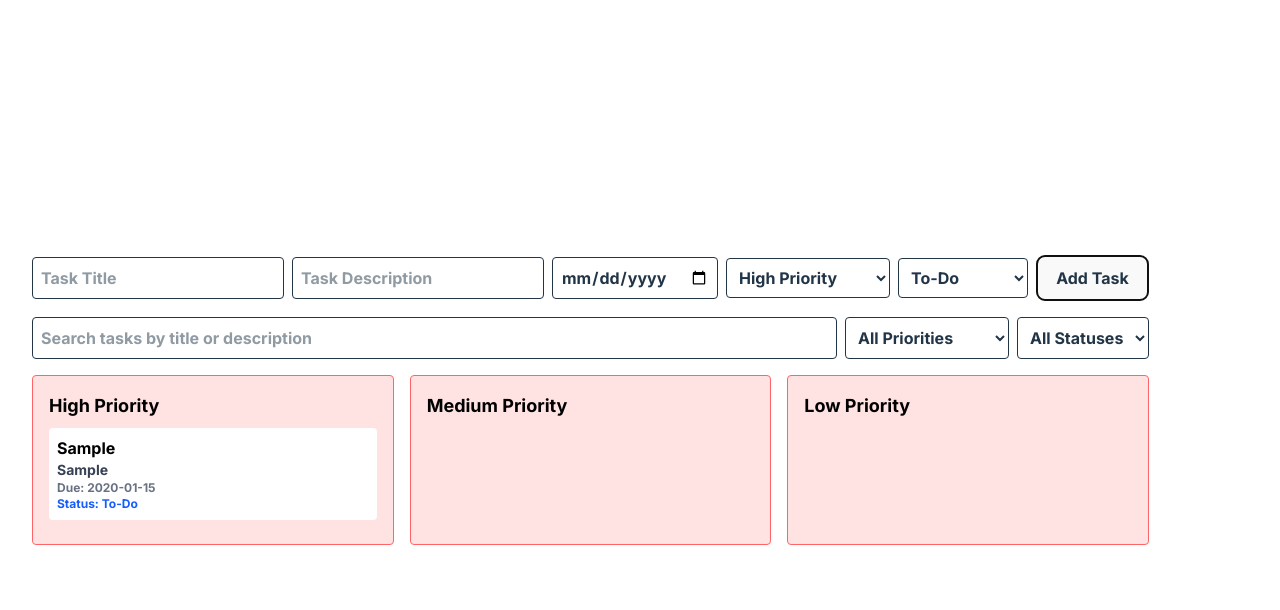
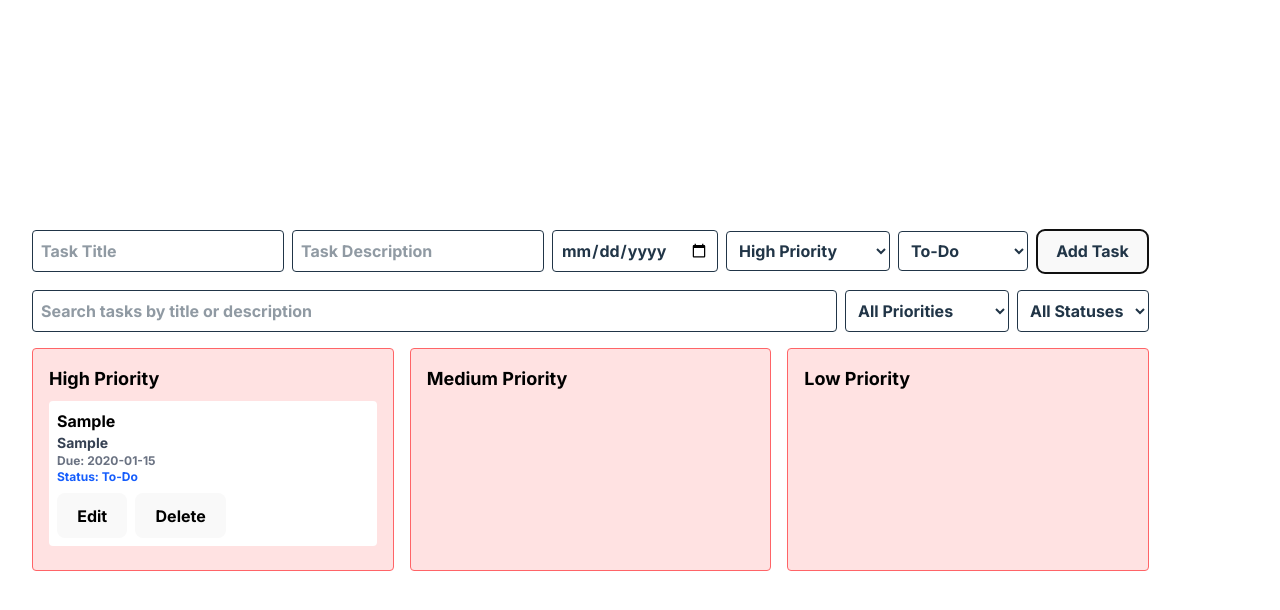
Before and after one commit to zobaimpact/task-manager, a React (Vite) app in the folder task-manager/: page / in a window 1280 px wide. Both pictures are taken after typing "Sample", "Sample", "2020-01-15" into the empty fields and a click on the button "Add Task". Shown: the top 610 px of the page. Built offline with nearby package versions, Linux system fonts and the light colour scheme.

Commit message:
added action buttons to the layout component

```diff
--- /dev/null
+++ b/task-manager/src/components/Action/index.tsx
@@ -0,0 +1,42 @@
+import React from "react";
+
+interface ActionProps {
+  priority: "High" | "Medium" | "Low";
+  status: "To-Do" | "In-Progress" | "Done";
+  handleEditTask: (newText: string) => void;
+  handleDeleteTask: () => void;
+}
+
+const Action: React.FC<ActionProps> = ({
+  priority,
+  handleEditTask,
+  handleDeleteTask,
+}) => {
+  return (
+    <div className="mt-2 space-x-2">
+      <button
+        className="btn btn-secondary"
+        onClick={() => {
+          const newText = prompt("Edit task:");
+          if (newText) handleEditTask(newText);
+        }}
+      >
+        Edit
+      </button>
+
+      <button
+        className="btn btn-secondary"
+        onClick={() => {
+          window.alert(
+            `Are you sure you want to delete this ${priority} Priority Task?`
+          );
+          handleDeleteTask();
+        }}
+      >
+        Delete
+      </button>
+    </div>
+  );
+};
+
+export default Action;
--- /dev/null
+++ b/task-manager/src/components/Action/loadable.tsx
@@ -0,0 +1,12 @@
+/**
+ *
+ * Asynchronously loads the component for Actions
+ *
+ */
+
+import { lazyLoad } from "../../utils/loadable";
+
+export const Action = lazyLoad(
+  () => import("./index"),
+  (module) => module.default
+);
--- a/task-manager/src/components/Layout/index.tsx
+++ b/task-manager/src/components/Layout/index.tsx
@@ -1,4 +1,5 @@
 import React from "react";
+import Action from "../Action/index";
 
 // Define Task interface (should match TaskDashboard.tsx)
 interface Task {
@@ -18,10 +19,18 @@ interface LayoutProps {
   handleDeleteTask: () => void;
 }
 
-const Layout: React.FC<LayoutProps> = ({ level, tasks, selectedTask, handleEditTask, handleDeleteTask }) => {
+const Layout: React.FC<LayoutProps> = ({
+  level,
+  tasks,
+  selectedTask,
+  handleEditTask,
+  handleDeleteTask,
+}) => {
   return (
-    <div className="bg-red-100 p-4 rounded border border-red-400">
-      <h2 className="text-lg font-primary font-semibold mb-2">{level} Priority</h2>
+    <div className="bg-red-100 p-4 rounded border border-red-400 ">
+      <h2 className="text-lg font-primary font-semibold mb-2">
+        {level} Priority
+      </h2>
 
       {tasks.map((task) => (
         <div key={task.title} className="bg-white p-2 rounded mb-2">
@@ -30,7 +39,15 @@ const Layout: React.FC<LayoutProps> = ({ level, tasks, selectedTask, handleEditT
           <p className="text-xs text-gray-500">Due: {task.dueDate}</p>
           <p className="text-xs text-blue-600">Status: {task.status}</p>
 
-
+          {task && (
+            <Action
+              priority={level}
+              status={task.status}
+              handleEditTask={handleEditTask}
+              handleDeleteTask={handleDeleteTask}
+              selectedTask={selectedTask}
+            />
+          )}
         </div>
       ))}
     </div>
--- a/task-manager/src/components/Task/index.tsx
+++ b/task-manager/src/components/Task/index.tsx
@@ -35,10 +35,6 @@ const TaskComponent: React.FC = () => {
     localStorage.setItem("tasks", JSON.stringify(tasks));
   }, [tasks]);
 
-  // Get tasks filtered by priority
-  const getTasksByPriority = (priority: Task["priority"]): Task[] => {
-    return tasks.filter((task) => task.priority === priority);
-  };
 
   // Delete the selected task
   const handleDeleteTask = (): void => {
```
